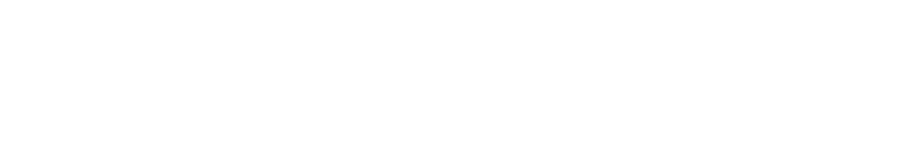
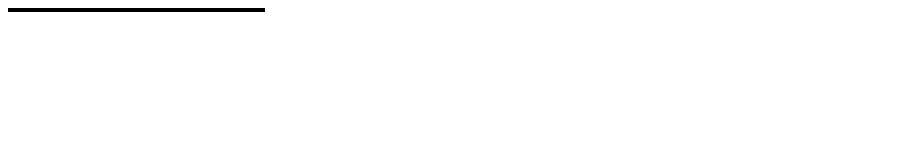
Before and after one commit to amitav99/Analog-Clock, a plain HTML site: page index.html in a window 1280 px wide. Shown: the top 160 px of the page, without its empty margins (0-899 px from the left). Drawn offline with Linux system fonts and the light colour scheme.

Commit message:
digital clock

```diff
--- a/clock.css
+++ b/clock.css
@@ -1,3 +1,8 @@
+#digital{
+    height : 60%;
+    width: 20%;
+    border: 2px solid black;
+}
 #clockcontainer{
     position : relative;
     /* border:2px solid black; */
--- a/index.html
+++ b/index.html
@@ -9,6 +9,7 @@
     <script src="clock.js"></script>
 </head>
 <body>
+    <div id="digital"></div>
    <div id="clockcontainer">
        <div id="hour"></div>
        <div id="minute"></div>
```
